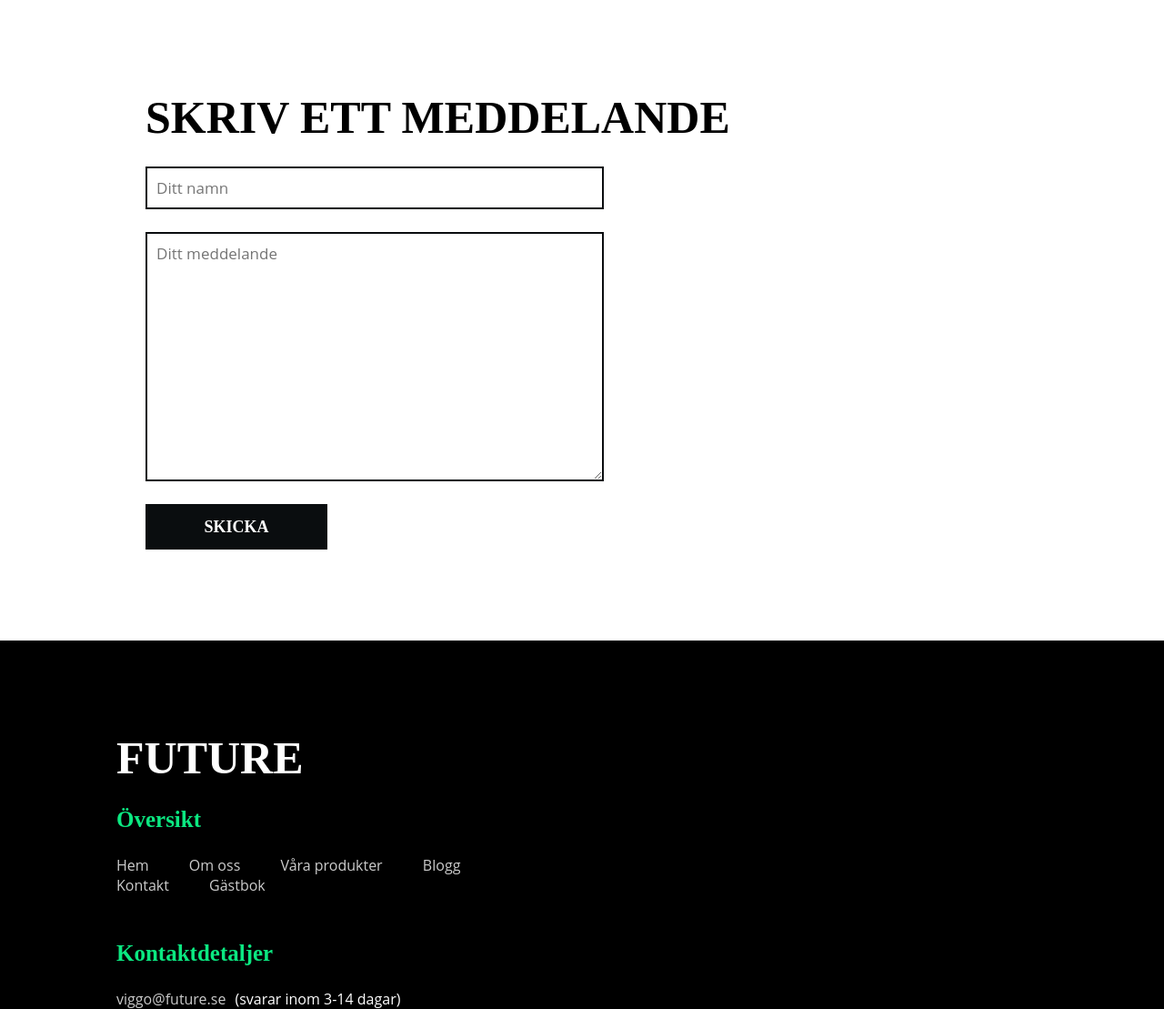
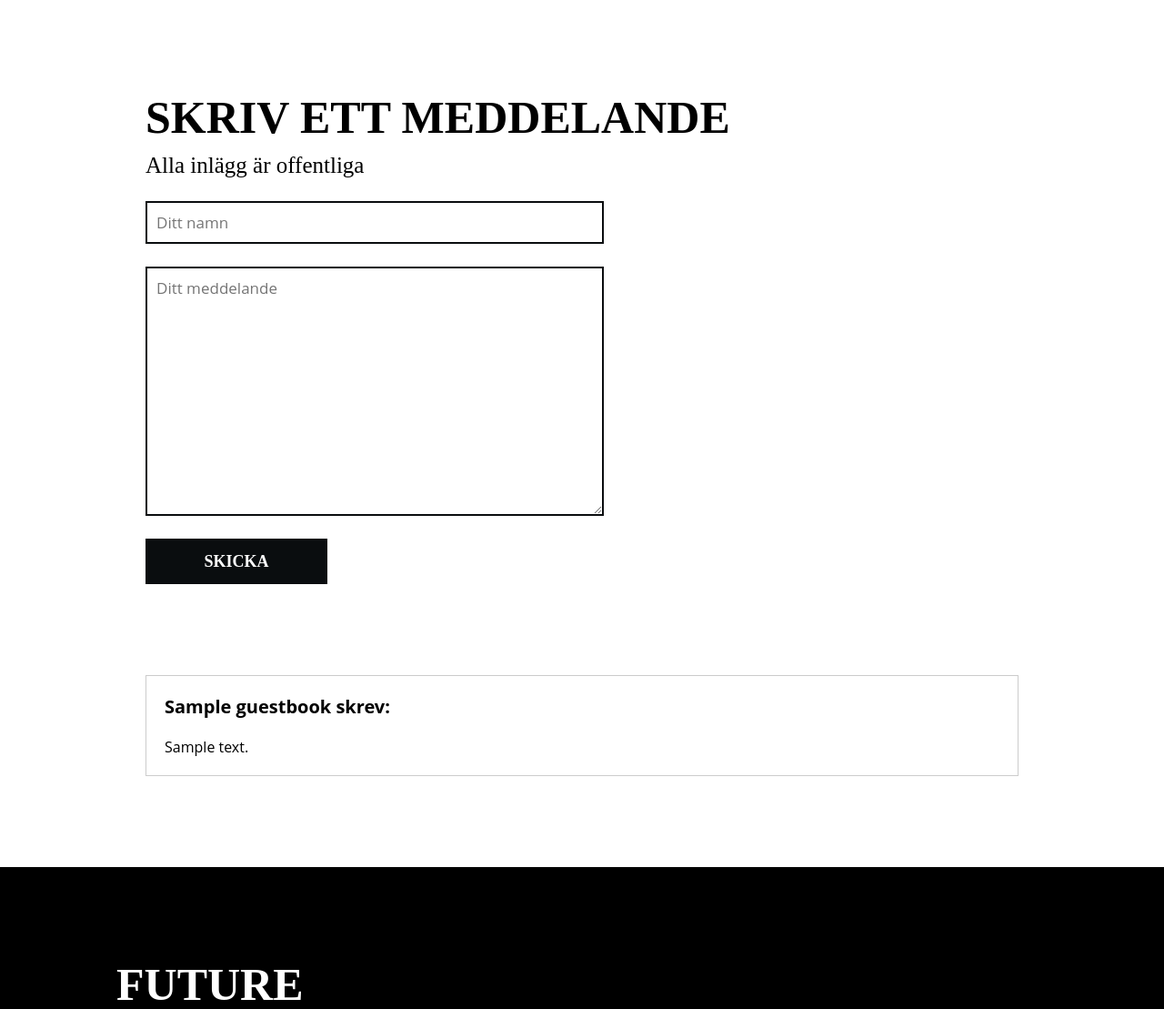
Before and after one commit to liamrabe/Future---Webbshop, a PHP site: page /guestbook.php in a window 1280 px wide. Shown: the part 70-1179 px from the top of the page at 91% size. Run offline with PHP 8.4, Linux system fonts and the light colour scheme; tables that the repository leaves empty or names only in its code hold one stand-in row (values such as "Sample post"); some libraries are stand-ins or nearby versions; some web fonts are replaced.

Commit message:
Finished guestbook.

```diff
--- a/guestbook.php
+++ b/guestbook.php
@@ -3,6 +3,16 @@
 	$db = new Database();
 
 	include "./partials/html_begin.html";
+
+	$pdo = $db->Login();
+	if(!$pdo) { die("Kunde ansluta till databasen."); }
+
+	$stmt = $pdo->prepare("SELECT name, message FROM guestbook ORDER BY id DESC");
+	try {
+		$stmt->execute();
+		$entries = $stmt->fetchAll(PDO::FETCH_ASSOC);
+	}
+	catch(PDOException $e) { die("Kunde inte hämta gästbok inlägg."); }
 
 ?>
 
@@ -10,12 +20,27 @@
 	<div class="main">
 		<div class="guestbook">
 			<h1 class="guestbook-title">Skriv ett meddelande</h1>
-			<form action="/guestbook/create" method="post" class="guestbook-form">
+			<h3 class="guestbook-sub-title">Alla inlägg är offentliga</h3>
+			<form action="/guestbook" method="post" class="guestbook-form">
 				<input type="text" placeholder="Ditt namn" id="name" name="name" required>
 				<textarea placeholder="Ditt meddelande" id="message" name="message" required></textarea>
 				<button type="submit" id="submit" class="send-btn">Skicka</button>
 			</form>
 			<div class="guestbook-entries">
+				<?php foreach($entries as $entry) { ?>
+
+					<?php
+						$name = $entry["name"];
+						$message = $entry["message"];
+						$message = preg_replace("/\\n/", "<br>", $message );
+					?>
+
+					<div class="guestbook-entry">
+						<div class="entry-title"><?= $name; ?> skrev:</div>
+						<div class="entry-message"><?= $message; ?></div>
+					</div>
+				<?php } ?>
+
 			</div>
 		</div>
 	</div>
--- a/lib/database.php
+++ b/lib/database.php
@@ -6,7 +6,7 @@
 		private $database = "future";
 		private $hostname = "localhost";
 
-		private function Login() {
+		public function Login() {
 			try {
 				$db = new PDO(
 					"mysql:host=$this->hostname;dbname=$this->database",
--- a/src/less/main.less
+++ b/src/less/main.less
@@ -313,9 +313,16 @@ body {
 		width: 75%;
 		.guestbook-title {
 			text-transform: uppercase;
-			margin: 0 auto 25px auto;
+			margin: 0 auto 10px auto;
 			font-family: Raleway;
 			font-size: 50px;
+		}
+		.guestbook-sub-title {
+			margin: 0 auto 25px auto;
+			text-transform: initial;
+			font-family: Raleway;
+			font-weight: 400;
+			font-size: 25px;
 		}
 		.guestbook-form {
 			#name {
@@ -372,6 +379,23 @@ body {
 				border: none;
 				width: 200px;
 				height: 50px;
+			}
+		}
+		.guestbook-entries {
+			margin-top: 100px;
+			width: 100%;
+			.guestbook-entry {
+				border: 1px solid #CCC;
+				box-sizing: border-box;
+				padding: 20px;
+				.entry {
+					&-title {
+						margin-bottom: 20px;
+						font-weight: bold;
+						font-size: 20px;
+					}
+				}
+				&:not(:first-child) { margin-top: 50px; }
 			}
 		}
 	}
--- a/static/css/main.css
+++ b/static/css/main.css
@@ -355,9 +355,16 @@ body {
 }
 .main .guestbook .guestbook-title {
   text-transform: uppercase;
-  margin: 0 auto 25px auto;
+  margin: 0 auto 10px auto;
   font-family: Raleway;
   font-size: 50px;
+}
+.main .guestbook .guestbook-sub-title {
+  margin: 0 auto 25px auto;
+  text-transform: initial;
+  font-family: Raleway;
+  font-weight: 400;
+  font-size: 25px;
 }
 .main .guestbook .guestbook-form #name {
   border: 2px solid #0a0d0f;
@@ -417,6 +424,23 @@ body {
   border: none;
   width: 200px;
   height: 50px;
+}
+.main .guestbook .guestbook-entries {
+  margin-top: 100px;
+  width: 100%;
+}
+.main .guestbook .guestbook-entries .guestbook-entry {
+  border: 1px solid #CCC;
+  box-sizing: border-box;
+  padding: 20px;
+}
+.main .guestbook .guestbook-entries .guestbook-entry .entry-title {
+  margin-bottom: 20px;
+  font-weight: bold;
+  font-size: 20px;
+}
+.main .guestbook .guestbook-entries .guestbook-entry:not(:first-child) {
+  margin-top: 50px;
 }
 .footer {
   background-color: #000;
```
Also changed, not shown: api/guestbook.php (added, +47 -0 lines), .htaccess.
